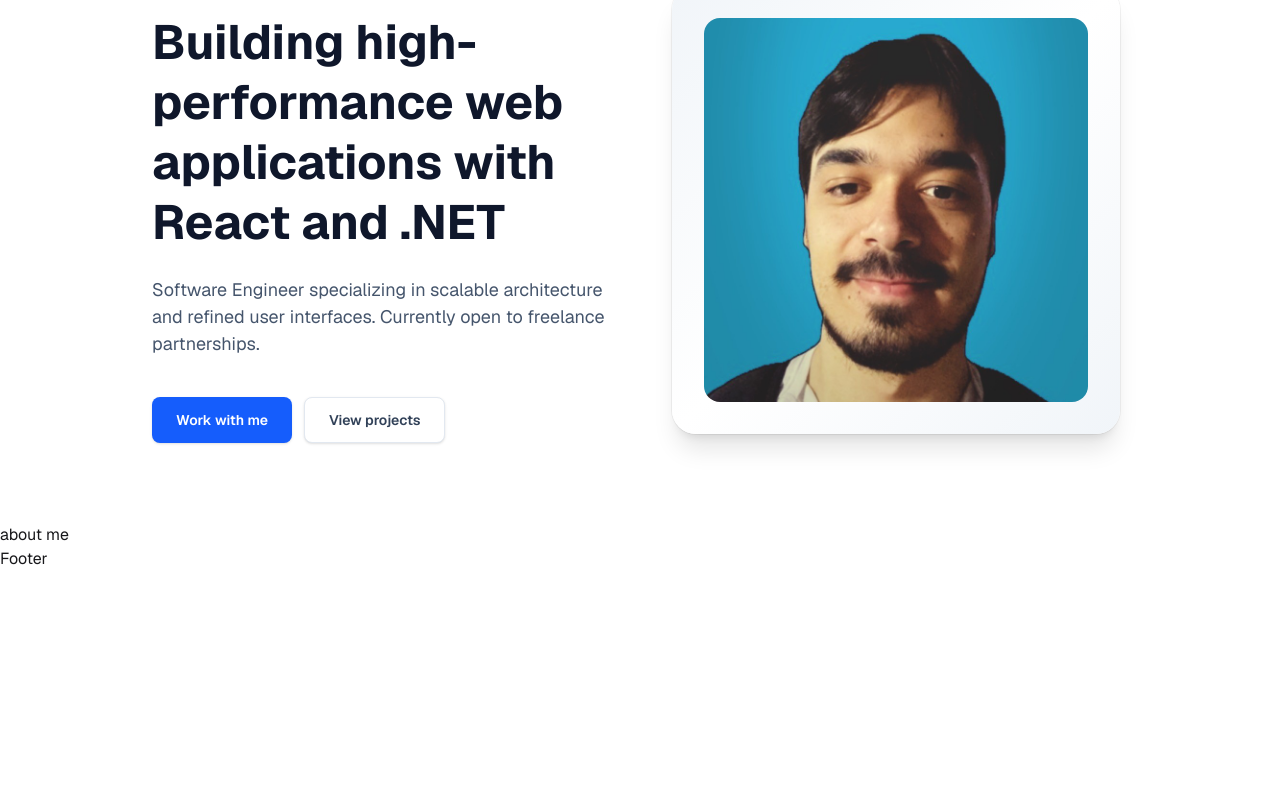
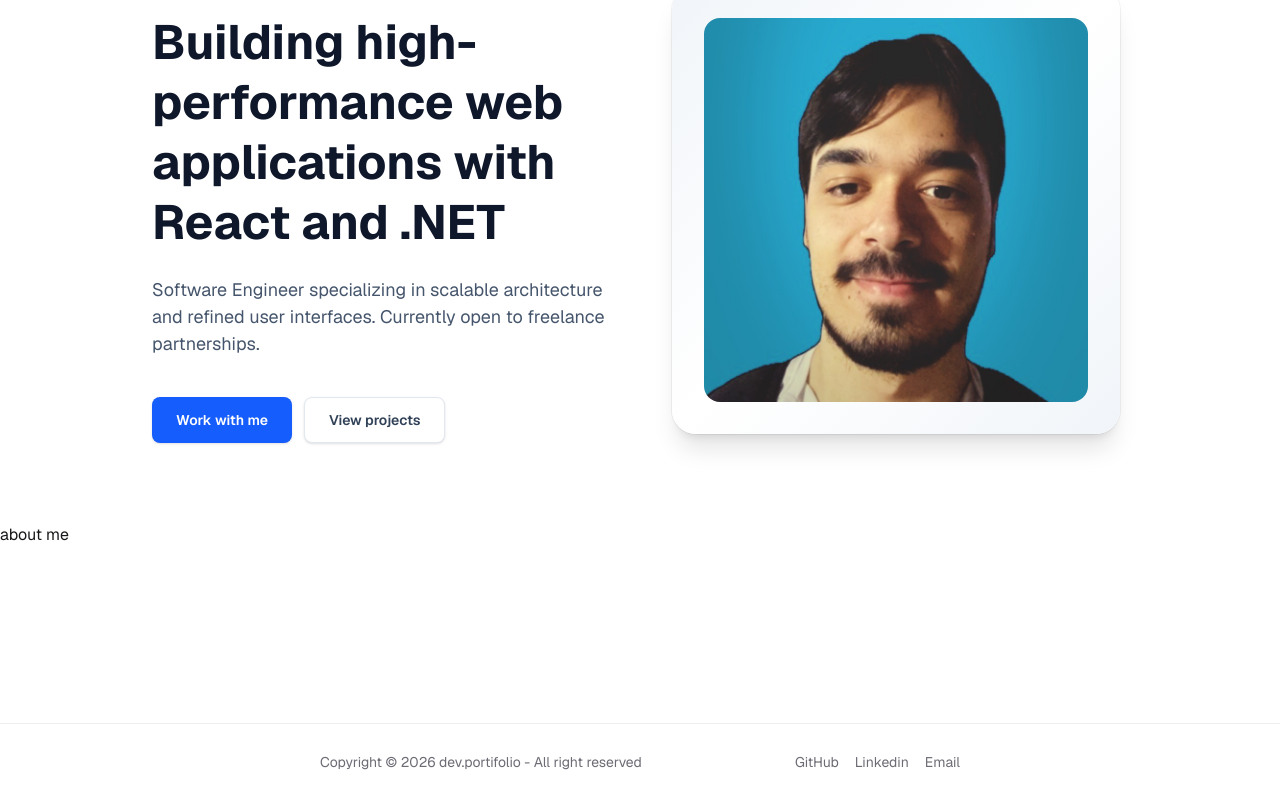
Before and after one commit to GabrielYujiYasuda/Portfolio, a React (Vite) app: page / in a window 1280 px wide. Shown: the part 257-1057 px from the top of the page. Before the commit the page ends 828 px from the top, so only its background shows below. Built offline with nearby package versions, Linux system fonts and the light colour scheme.

Commit message:
feat: add footer style

```diff
--- a/src/v2/components/Footer.tsx
+++ b/src/v2/components/Footer.tsx
@@ -1,5 +1,16 @@
 const Footer = () => {
-  return <div>Footer</div>;
+  return (
+    <footer className="footer sm:footer-horizontal text-[#6c6c75] items-center p-7 border-t border-base-300 px-[25%]">
+      <aside className="grid-flow-col items-center">
+        <p>Copyright © {new Date().getFullYear()} dev.portifolio - All right reserved</p>
+      </aside>
+      <nav className="grid-flow-col gap-4 md:place-self-center md:justify-self-end">
+        <a>GitHub</a>
+        <a>Linkedin</a>
+        <a>Email</a>
+      </nav>
+    </footer>
+  );
 };
 
 export default Footer;
--- a/src/v2/components/Header.tsx
+++ b/src/v2/components/Header.tsx
@@ -3,7 +3,7 @@
 
 const Header = () => {
   return (
-    <header className="sticky top-0 z-50 bg-white/70 backdrop-blur-md border-b border-base-200">
+    <header className="sticky top-0 z-50 bg-white/70 backdrop-blur-md border-b border-base-300">
       <div className={`mx-auto flex ${STYLES.BASE_HORIZONTAL_PADDING} items-center justify-between px-6 py-4`}>
         <Link to="/" className="text-[18px] font-semibold text-[rgb(9,9,11)]">
           dev.portfolio
--- a/src/v2/pages/Landing/Sections/AboutMe/AboutMe.tsx
+++ b/src/v2/pages/Landing/Sections/AboutMe/AboutMe.tsx
@@ -1,5 +1,5 @@
 const AboutMe = () => {
-  return <div>about me</div>;
+  return <div className="h-[200px]">about me</div>;
 };
 
 export default AboutMe;
```
